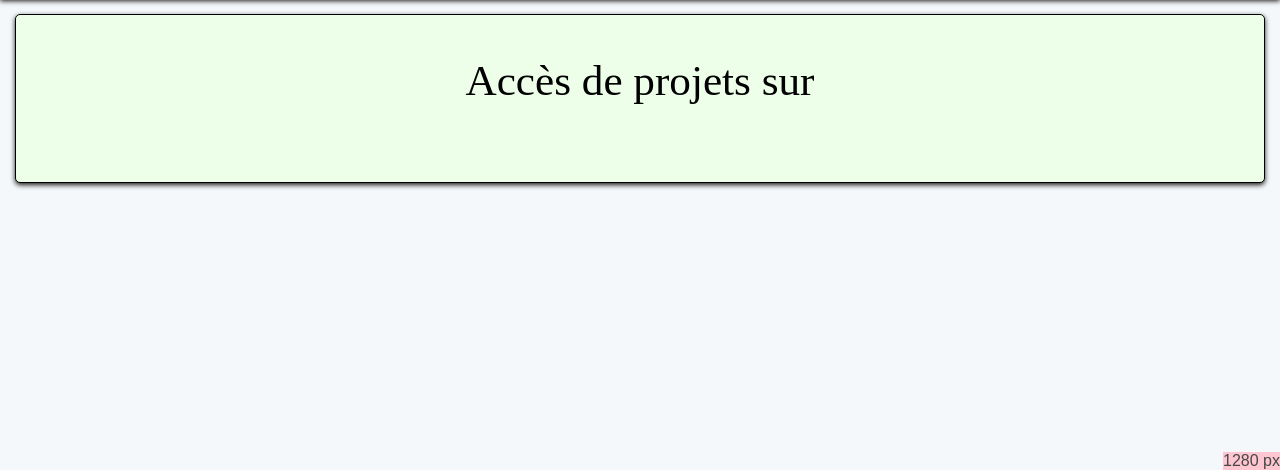
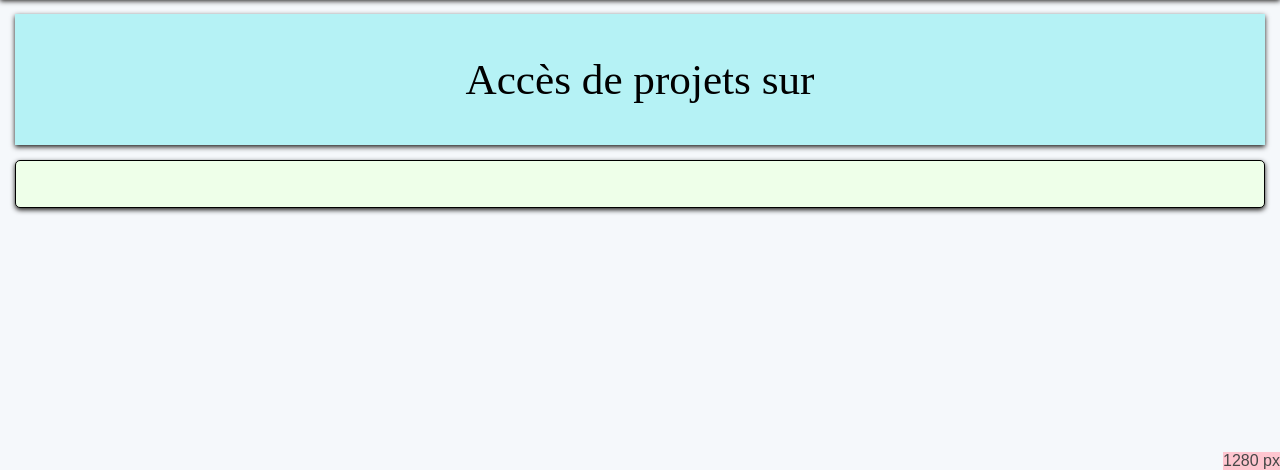
Before and after one commit to umons-ig-201819/UMONS-IG-201819, a CodeIgniter app: page /database/index.php/datasource/project/1 in a window 1280 px wide. Shown: the part 330-800 px from the top of the page. Run offline with CodeIgniter, Linux system fonts and the light colour scheme; data comes from the database, SQL or seed files in the repository; data that the repository does not hold is empty.

Commit message:
Update datasource_project.php

```diff
--- a/WebPortal/application/views/datasource_project.php
+++ b/WebPortal/application/views/datasource_project.php
@@ -1,5 +1,7 @@
+<section id="top_page">
+	<h1>Acc&egrave;s de projets sur <?=htmlentities($source['name']);?></h1>
+</section>
 <section>
-	<h1>Acc&egrave;s de projets sur <?=htmlentities($source['name']);?></h1>
 	<article>
 	<?php if(!empty($error)): ?>
 	<p class="error"><?=$error;?></p>
@@ -27,7 +29,7 @@
 		echo form_label('Source','state');
 		echo form_hidden('projectid',$data['id']);
 		echo form_dropdown('state',$options,$selected,'id="state" required="required"');
-		echo form_submit('action', 'Modifier');
+		echo form_submit('action', 'Modifier',"class='buttonvalider'");
 		echo '</p>';
 
 		echo form_fieldset_close();
```
